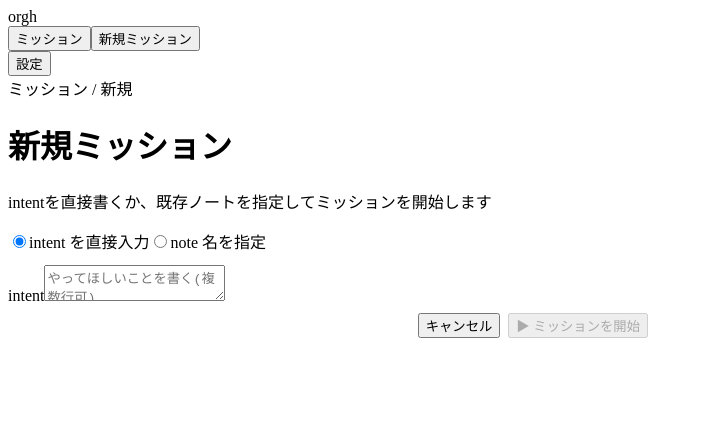
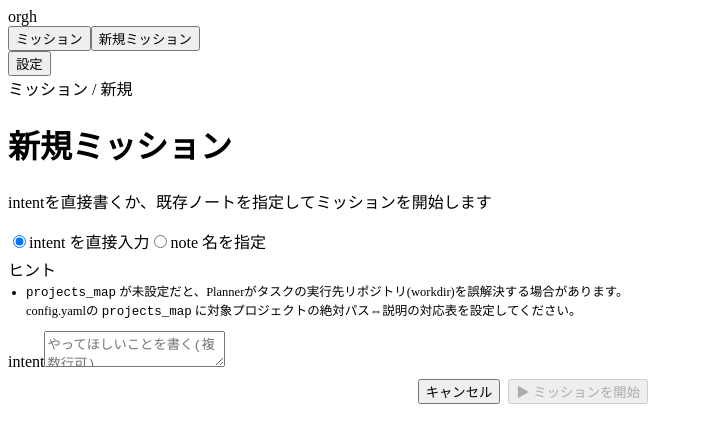
Before and after one commit to reirei0126/orgh, a React (Vite) app in the folder desktop/: page / in a window 1280 px wide. Both pictures are taken after a click on the button "+ 新規ミッション". Shown: the top 442 px of the page, without its empty margins (0-703 px from the left). Built offline with nearby package versions, Linux system fonts and the light colour scheme; the HTML template or start-up script is replaced by a standard one.

Commit message:
orgh(4d048081/t6): 初回導線ガイドとエラー文言の言い換え(新規起動・一覧画面)

```diff
--- a/desktop/src/components/ErrorBanner.tsx
+++ b/desktop/src/components/ErrorBanner.tsx
@@ -1,8 +1,31 @@
+import { ERROR_DETAIL_SEPARATOR } from "../errorClassify";
+
+// message は「主要文言 + ERROR_DETAIL_SEPARATOR + 生エラーメッセージ」の
+// 合成文字列(errorClassify.ts withDetail())を渡せる。区切りが無い従来通りの
+// 単純な文字列は全文をそのまま1行表示する(後方互換)。判別できないエラーで
+// 生メッセージを失わせない(P0-5)ため、詳細は折りたたみで必ず参照可能にする。
 export function ErrorBanner({ message, onDismiss }: { message: string; onDismiss: () => void }) {
+  const sepIndex = message.indexOf(ERROR_DETAIL_SEPARATOR);
+  const primary = sepIndex === -1 ? message : message.slice(0, sepIndex);
+  const detail = sepIndex === -1 ? null : message.slice(sepIndex + ERROR_DETAIL_SEPARATOR.length);
+
   return (
     <div className="banner banner-error" role="alert">
       <span>⚠</span>
-      <span>{message}</span>
+      <div style={{ minWidth: 0, flex: 1 }}>
+        <div>{primary}</div>
+        {detail !== null && (
+          <details style={{ marginTop: 6 }}>
+            <summary style={{ cursor: "pointer", fontSize: 12, opacity: 0.85 }}>詳細(元のエラーメッセージ)</summary>
+            <pre
+              className="mono"
+              style={{ whiteSpace: "pre-wrap", wordBreak: "break-word", fontSize: 11.5, marginTop: 4, opacity: 0.9 }}
+            >
+              {detail}
+            </pre>
+          </details>
+        )}
+      </div>
       <button className="banner-dismiss" onClick={onDismiss} aria-label="閉じる">
         ×
       </button>
--- /dev/null
+++ b/desktop/src/errorClassify.ts
@@ -0,0 +1,112 @@
+// P0-5(エラーメッセージのわかりやすい言い換え)のための純粋関数群。
+// desktop/API.md/desktop/src-tauri/src/cli.rs のエラー整形規則(の起動に失敗/
+// stderrそのまま転送/非0終了コード時のフォールバック文言)と、orgh CLI本体
+// (orgh/state.py load_config, orgh/cli.py `note '<name>' not found` 等)が
+// 実際に出す文字列を踏まえてパターンマッチする。ここはReactに依存しない
+// 純粋関数のみを置き、UI側(MissionListPage/NewMissionPage/ErrorBanner)から
+// 呼び出す。判別できないパターンは "unknown" にフォールバックし、生の
+// エラーメッセージを失わせない。
+
+export type ListErrorCategory =
+  | "orgh_bin_not_found"
+  | "config_missing"
+  | "vault_invalid"
+  | "config_syntax"
+  | "unknown";
+
+export interface ListErrorInfo {
+  category: ListErrorCategory;
+  /** バナーの主見出し。 */
+  title: string;
+  /** 原因別の次のアクション案内(日本語)。 */
+  guidance: string;
+}
+
+/**
+ * 一覧取得失敗(list_missions)の生エラーメッセージから、可能な範囲で原因を
+ * 判別する。judge順は「より具体的なパターン」を先に見る
+ * (例: config自体が無い場合のFileNotFoundErrorメッセージにも"config"という
+ * 語は出るため、config_missingをconfig_syntaxより先に判定する)。
+ */
+export function classifyListError(raw: string): ListErrorInfo {
+  // Rust側 cli::run_json / run_sync / spawn_and_bridge が子プロセスの
+  // spawn自体に失敗したときに必ずこの文言を使う(desktop/src-tauri/src/cli.rs)。
+  if (/の起動に失敗/.test(raw)) {
+    return {
+      category: "orgh_bin_not_found",
+      title: "orghコマンドが見つかりません",
+      guidance:
+        "設定画面の「orghバイナリ」のパスが正しいか確認してください。ターミナルで実際に実行できるパス(例: `which orgh`の結果)を設定してください。",
+    };
+  }
+
+  // orgh/state.py load_config() が config.yaml 自体が存在しないときに
+  // 出す固定文言(未捕捉例外のtracebackとしてstderrに流れてくる)。
+  if (/not found\. copy config\.example\.yaml/.test(raw)) {
+    return {
+      category: "config_missing",
+      title: "config.yamlが見つかりません",
+      guidance:
+        "設定画面の「configパス」が正しいか確認してください。まだ作成していない場合は config.example.yaml をコピーして config.yaml を作成してください。",
+    };
+  }
+
+  // orgh/doctor.py がvaultチェックで出す detail 文言("<path> に到達できない" /
+  // "<path> に書き込めない")を含む場合。
+  if (/vault/.test(raw) && /(に到達できない|に書き込めない)/.test(raw)) {
+    return {
+      category: "vault_invalid",
+      title: "vaultのパスが正しくありません",
+      guidance:
+        "config.yamlの vault.path が実在するディレクトリを指しているか、書き込み権限があるかを確認してください。vault(Obsidian連携)を使わない場合は vault 設定自体を省略できます。",
+    };
+  }
+
+  // orgh/state.py validate_config() の ConfigError、または
+  // yaml.safe_load() が投げるYAML構文エラー(yaml.scanner.ScannerError /
+  // yaml.parser.ParserError 等)。
+  if (/ConfigError|config: |config全体が|yaml\.scanner|yaml\.parser|YAMLError/.test(raw)) {
+    return {
+      category: "config_syntax",
+      title: "config.yamlの内容に誤りがあります",
+      guidance:
+        "config.yamlの構文(YAML形式・必須キーの有無)を確認してください。config.example.yamlと見比べると原因を特定しやすくなります。",
+    };
+  }
+
+  return {
+    category: "unknown",
+    title: "ミッション一覧を取得できませんでした",
+    guidance:
+      "原因を自動判別できませんでした。下記の詳細を確認するか、設定画面からorghコマンドとconfigの場所を見直してください。",
+  };
+}
+
+/**
+ * note指定モードでの起動失敗が「ノートが見つからない」ケースかどうかを
+ * 判定する。orgh/cli.py の `sys.exit(f"note '{args.note}' not found")` が
+ * 出す固定文言(desktop/src-tauri/src/cli.rs のspawn_and_bridgeがstderr末尾
+ * を含めて包んだ後でも部分一致で検出できる)を対象にする。該当しなければ
+ * nullを返し、呼び出し側は生メッセージをそのまま使うこと。
+ */
+export function classifyNoteNotFound(raw: string): string | null {
+  if (/note '.*' not found/.test(raw)) {
+    return "ノートが見つかりません。ノート名の綴りを確認するか、vault内の実ファイル名と照合してください。";
+  }
+  return null;
+}
+
+/**
+ * ErrorBanner向けの合成文字列を作る区切り。ErrorBanner側はこの区切りを
+ * 検出したら、区切り以前を主要文言、以降を折りたたみ表示の詳細として扱う。
+ * 区切りが無い文字列(従来通りの単純なメッセージ)は全文をそのまま表示する
+ * (他画面からの呼び出しに対する後方互換)。
+ */
+export const ERROR_DETAIL_SEPARATOR = "\n\n[詳細(元のエラーメッセージ)]\n";
+
+/** 主要文言(friendly)と生メッセージ(raw)をERROR_DETAIL_SEPARATORで連結する。
+ * 両者が同一内容なら情報を重複させず raw のみを返す。 */
+export function withDetail(friendly: string, raw: string): string {
+  if (friendly.trim() === raw.trim()) return raw;
+  return `${friendly}${ERROR_DETAIL_SEPARATOR}${raw}`;
+}
--- a/desktop/src/pages/MissionListPage.tsx
+++ b/desktop/src/pages/MissionListPage.tsx
@@ -2,6 +2,7 @@ import { useEffect, useState } from "react";
 
 import { listMissions } from "../api";
 import { StatusBadge } from "../components/StatusBadge";
+import { classifyListError, withDetail } from "../errorClassify";
 import { formatCost } from "../format";
 import type { ListPayload } from "../types";
 import type { Route } from "../router";
@@ -33,10 +34,12 @@ export function MissionListPage({ navigate, onError }: { navigate: (route: Route
           if (cancelled || gen !== generation) return;
           // 失敗状態を保持してスピナーを止める(初回未設定時に永久読み込みに
           // なるのを防ぐ)。バナーの多重表示は避けて失敗継続中は1回だけ通知
-          setLoadError(String(e));
+          const raw = String(e);
+          setLoadError(raw);
           if (!reported) {
             reported = true;
-            onError(`ミッション一覧の取得に失敗しました: ${String(e)}`);
+            const info = classifyListError(raw);
+            onError(withDetail(`ミッション一覧の取得に失敗しました: ${info.title}。${info.guidance}`, raw));
           }
         });
     };
@@ -67,17 +70,27 @@ export function MissionListPage({ navigate, onError }: { navigate: (route: Route
         <div className="loading-row"><span className="spinner" />読み込み中…</div>
       )}
 
-      {missions === null && loadError !== null && (
-        <div className="panel">
-          <div className="empty-state">
-            ミッション一覧を取得できません: {loadError}
-            <br />
-            orghコマンドのパスとconfig.yamlの場所が正しいか
-            <button className="btn" onClick={() => navigate({ name: "settings" })}>設定</button>
-            から確認してください。
+      {missions === null && loadError !== null && (() => {
+        const info = classifyListError(loadError);
+        return (
+          <div className="panel">
+            <div className="empty-state" style={{ textAlign: "left", padding: "8px 4px" }}>
+              <div style={{ fontWeight: 650, color: "var(--text)", marginBottom: 4 }}>{info.title}</div>
+              <div style={{ marginBottom: 10 }}>{info.guidance}</div>
+              <button className="btn" onClick={() => navigate({ name: "settings" })}>設定画面へ</button>
+              <details style={{ marginTop: 10 }}>
+                <summary style={{ cursor: "pointer" }}>詳細(元のエラーメッセージ)</summary>
+                <pre
+                  className="mono"
+                  style={{ whiteSpace: "pre-wrap", wordBreak: "break-word", fontSize: 11.5, marginTop: 6 }}
+                >
+                  {loadError}
+                </pre>
+              </details>
+            </div>
           </div>
-        </div>
-      )}
+        );
+      })()}
 
       {payload !== null && payload.skipped.length > 0 && (
         <div className="panel">
--- a/desktop/src/pages/NewMissionPage.tsx
+++ b/desktop/src/pages/NewMissionPage.tsx
@@ -1,6 +1,7 @@
 import { useEffect, useRef, useState } from "react";
 
 import { startMission } from "../api";
+import { classifyNoteNotFound, withDetail } from "../errorClassify";
 import { clearPendingLines, getPendingLines, subscribePendingLog } from "../logStore";
 import type { Route } from "../router";
 
@@ -43,7 +44,15 @@ export function NewMissionPage({ navigate, onError }: { navigate: (route: Route)
       );
       navigate({ name: "mission", missionId });
     } catch (e) {
-      onError(`ミッションの開始に失敗しました: ${String(e)}`);
+      const raw = String(e);
+      // note未検出はCLIの生例外(note '...' not found)をそのまま出さず、
+      // 日本語の平易な説明に置き換える。生メッセージは折りたたみで参照可能にする
+      const noteNotFound = mode === "note" ? classifyNoteNotFound(raw) : null;
+      onError(
+        noteNotFound
+          ? withDetail(noteNotFound, raw)
+          : `ミッションの開始に失敗しました: ${raw}`,
+      );
       submittingRef.current = false;
       setSubmitting(false);
     }
@@ -71,6 +80,33 @@ export function NewMissionPage({ navigate, onError }: { navigate: (route: Route)
             <input type="radio" checked={mode === "note"} onChange={() => setMode("note")} />
             note 名を指定
           </label>
+        </div>
+
+        {/* 常時表示のヒント欄(P0-4)。プレースホルダ例文は入力すると消えて
+            読み飛ばされやすいため、入力の有無に関わらずここに置く */}
+        <div
+          className="panel"
+          style={{ marginTop: 4, marginBottom: 12, background: "var(--info-bg)", borderColor: "rgba(107, 169, 250, 0.35)" }}
+        >
+          <div className="panel-title" style={{ color: "var(--info)" }}>ヒント</div>
+          <ul style={{ margin: 0, paddingLeft: 18, display: "flex", flexDirection: "column", gap: 8, fontSize: 12.5, color: "var(--text-dim)" }}>
+            <li>
+              <code className="mono">projects_map</code> が未設定だと、Plannerがタスクの実行先リポジトリ(workdir)を誤解決する場合があります。
+              config.yamlの <code className="mono">projects_map</code> に対象プロジェクトの絶対パス⇔説明の対応表を設定してください。
+            </li>
+            {mode === "note" && (
+              <>
+                <li>
+                  ノート名はタイトルの<strong>完全一致</strong>を優先して検索し、見つからない場合は部分一致でフォールバック検索します。
+                </li>
+                <li>
+                  <code className="mono">#go</code> タグはこのnoteモードの計画生成条件には使われません。<code className="mono">#go</code> は
+                  常駐監視(<code className="mono">orgh watch</code>)専用の着火タグです。README/config.example.yamlの記載から
+                  「タグを付けないと動かない」と誤解しやすい点ですが、ここでの起動には不要です。
+                </li>
+              </>
+            )}
+          </ul>
         </div>
 
         {mode === "intent" ? (
```
Also changed, not shown: 4 other files (tests, documents, lock files or other folders).
